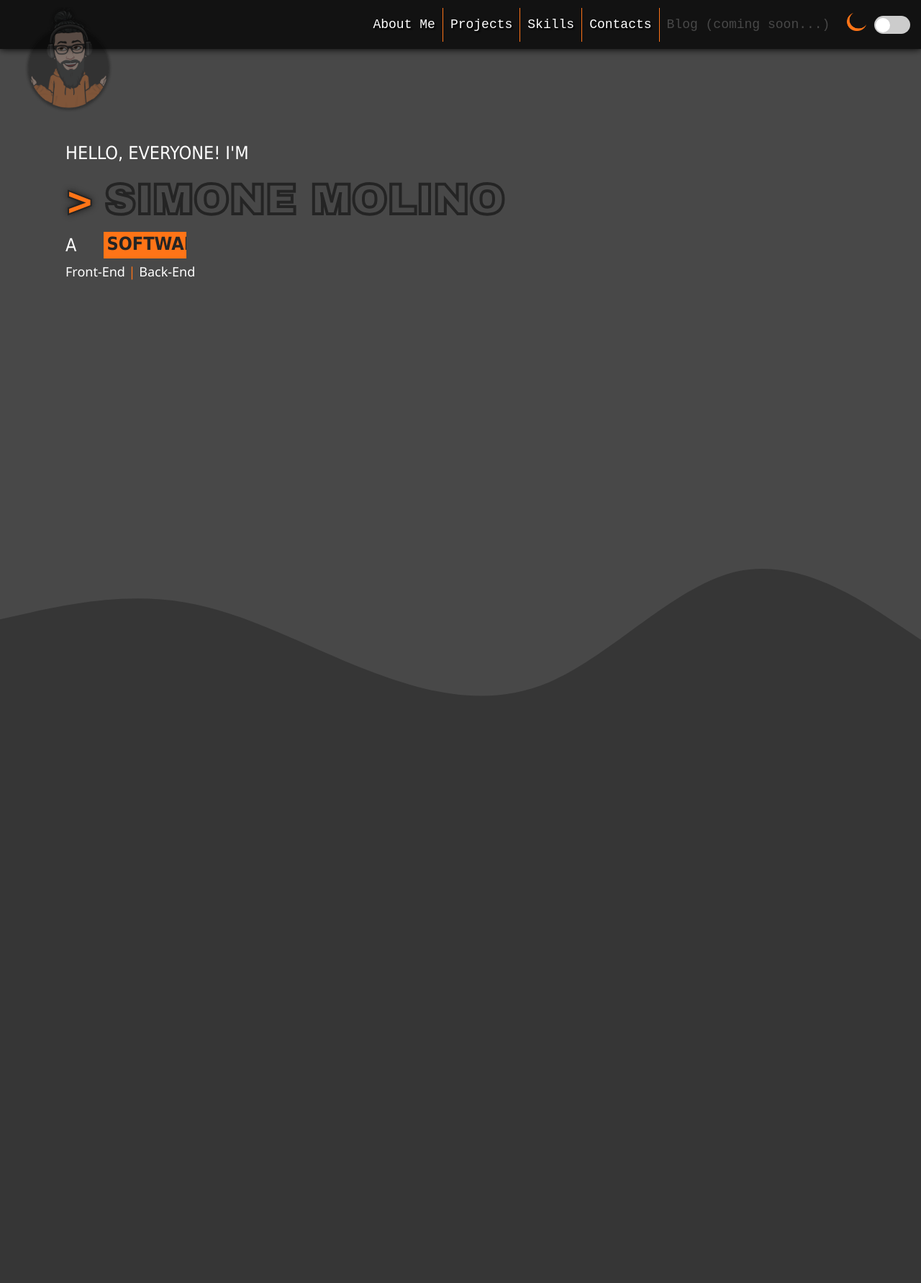
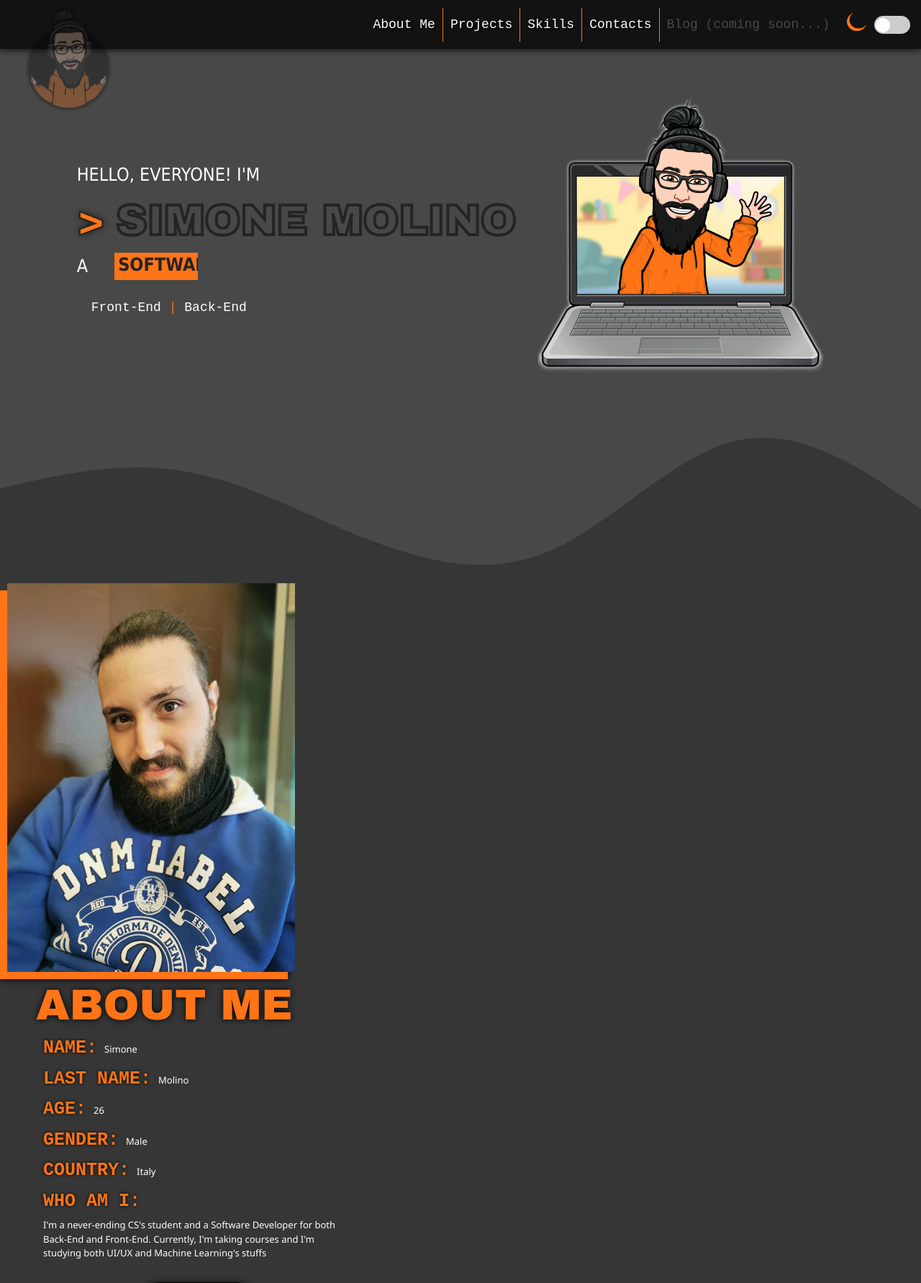
Before and after one commit to Rhokthar/CS50-Final-Project, a Flask app: page / in a window 1280 px wide. Shown: the top 1782 px of the page at 72% size. Run offline with Flask 2, Linux system fonts and the light colour scheme; some libraries are stand-ins or nearby versions.

Commit message:
Fixing Index Structure

```diff
--- a/project/static/style.css
+++ b/project/static/style.css
@@ -191,45 +193,37 @@ section {
 .menu__link:hover:after {
     width: 100%;
 }
+/* MENU-MOBILE ENDS */
 
-/* Section 1 - Text Section */
-section .section_container {
-    /* border: 1px solid red; */
+/* INDEX SECTION 1 STARTS */
+/* section .section_container {
+    border: 1px solid red;
     display: flex;
     flex-direction: column;
     justify-content: center;
     margin-inline: auto;
     padding: 7em 0;
     width: fit-content;
-}
-
+} */
 .text_container h1 {
     font-family: Tahoma, "Segoe UI", Geneva, Verdana, sans-serif;
-    font-weight: 100;
+    font-weight: 200;
     font-size: 4rem;
     line-height: 1.5;
     text-transform: uppercase;
 }
-/* .text_container p {
-    font-family: "Courier New", Courier, monospace;
-    font-size: 20px;
-    margin: 2rem;
-} */
-.title, .symbol {
-    position: relative;
-    display: inline-block;
-}
-h1 .special_text {
+.special_text {
     font-family: "Arial Black", "Arial Bold", Gadget, sans-serif;
     font-size: 0;
     position: relative;
     transition: 0.3s;
 }
 .special_text:hover {
-    margin-left: 2rem;
+    transform: translateX(2rem);
 }
 .symbol {
     font-size: 9rem;
+    font-weight: 500;
     color: var(--main-text-dark-theme);
     margin-right: 1.5rem;
     -webkit-text-stroke: 2px var(--bg-dark-theme-hard);
@@ -259,7 +253,7 @@ h1 .special_text {
     animation-name: bounce_letter;
 
 }
-h1 .adjectives_container {
+.adjectives_container {
     overflow: hidden;
     white-space: nowrap;
     position: relative;
@@ -281,7 +275,10 @@ h1 .adjectives_container {
 .diff_color {
     color: var(--main-text-dark-theme);
 }
-/* Section 1 - Img Section */
+.underline {
+    font-family: 'Courier New', Courier, monospace;
+    font-size: 1.8rem;
+}
 .section_container .img_container {
     transition: 0.3s;
 }
--- a/project/templates/index.html
+++ b/project/templates/index.html
@@ -34,11 +34,11 @@ lang="en"
 <!-- "MAIN CONTENT" -->
 <main class="main" id="main" role="main">
     <!-- "HERO" Section: title and Bitmoji -->
-    <section class="page_section" id="hero" role="hero">
+    <section class="page_section boxed-container" id="hero" role="hero">
         <!-- Container of the containers of the elements in the section -->
-        <div class="section_container">
+        <div class="flex-container row align-center justify-center width-100 padding-top-l"> <!-- .section .section_container -->
             <!-- Container of the text part -->
-            <div class="text_container">
+            <div class="text_container width-50">
                 <!-- Title -->
                 <h1 role="section-title">
                     <span class="title">Hello, everyone! I'm</span>
@@ -70,13 +70,13 @@ lang="en"
                     </div>
                 </h1>
                 <!-- Underline -->
-                <div class="underline">
+                <div class="underline padding-top-s padding-left-s">
                     <p>Front-End <span class="diff_color">|</span> Back-End </p>
                 </div>
             </div> <!-- End "text_container"-->
             <!-- Container of the image part -->
-            <div class="img_container" role="link">
-                <img src="{{ url_for('static', filename='index-home.png') }}" alt="index-home.png">
+            <div class="img_container width-33" role="link">
+                <img src="{{ url_for('static', filename='index-home.png') }}" alt="index-home.png" />
                 <!-- Tooltip - Thanks to Bitmoji -->
                 <span class="tooltip" role="tooltip">
                     Thanks to
```
Also changed, not shown: other parts of project/static/style.css (+18 -17 lines).
